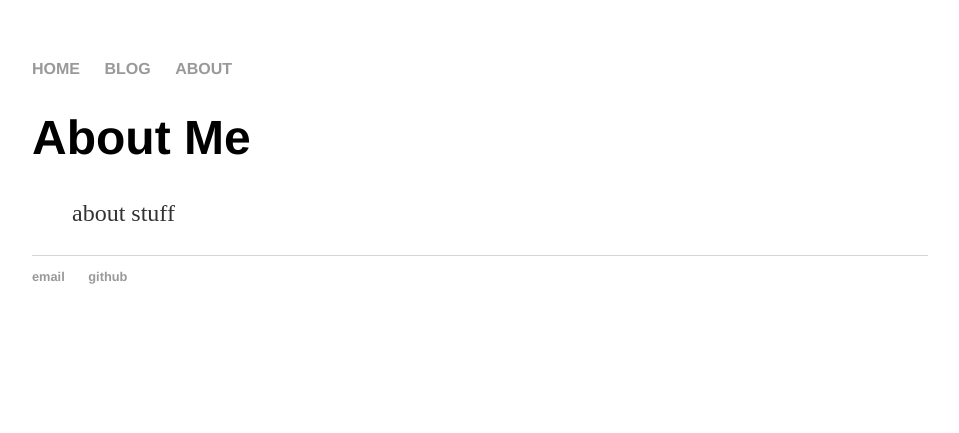
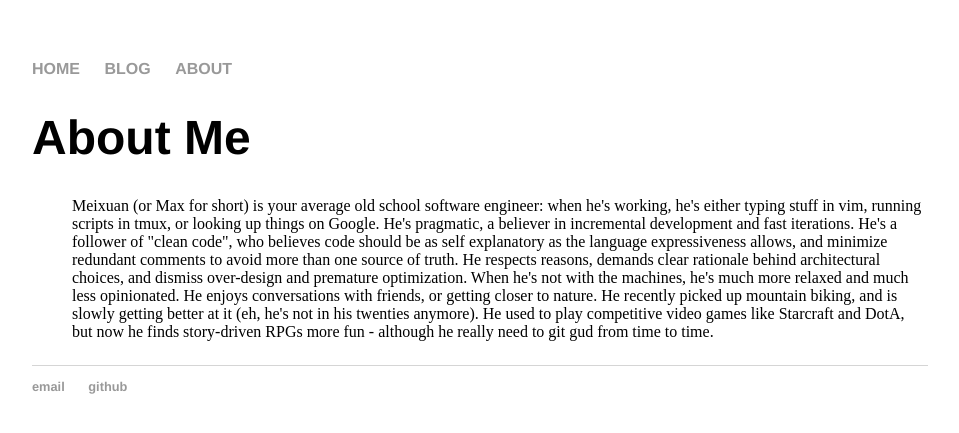
Before and after one commit to relevart/relevart.github.io, a Jekyll site: the page built from about/index.html, in a window 1280 px wide. Shown: the top 433 px of the page, without its empty margins (160-1119 px from the left). Built offline with Jekyll 4.4.1, drawn with Linux system fonts in a browser that asks for light colours.

Commit message:
update about

```diff
--- a/about/index.html
+++ b/about/index.html
@@ -4,5 +4,24 @@ title: About Me
 ---
 	<h1>{{ page.title }}</h1>
 	<ul class="about">
-            <p> about stuff </p>
+            <div markdown="1">
+            Meixuan (or Max for short) is your average old school software
+            engineer: when he's working, he's either typing stuff in vim,
+            running scripts in tmux, or looking up things on Google. He's
+            pragmatic, a believer in incremental development and fast
+            iterations. He's a follower of "clean code", who believes code
+            should be as self explanatory as the language expressiveness
+            allows, and minimize redundant comments to avoid more than one
+            source of truth. He respects reasons, demands clear rationale
+            behind architectural choices, and dismiss over-design and premature
+            optimization.
+
+            When he's not with the machines, he's much more relaxed and much
+            less opinionated. He enjoys conversations with friends, or getting
+            closer to nature. He recently picked up mountain biking, and is
+            slowly getting better at it (eh, he's not in his twenties anymore).
+            He used to play competitive video games like Starcraft and DotA,
+            but now he finds story-driven RPGs more fun - although he really
+            need to git gud from time to time.
+            </p>
 	</ul>
```
